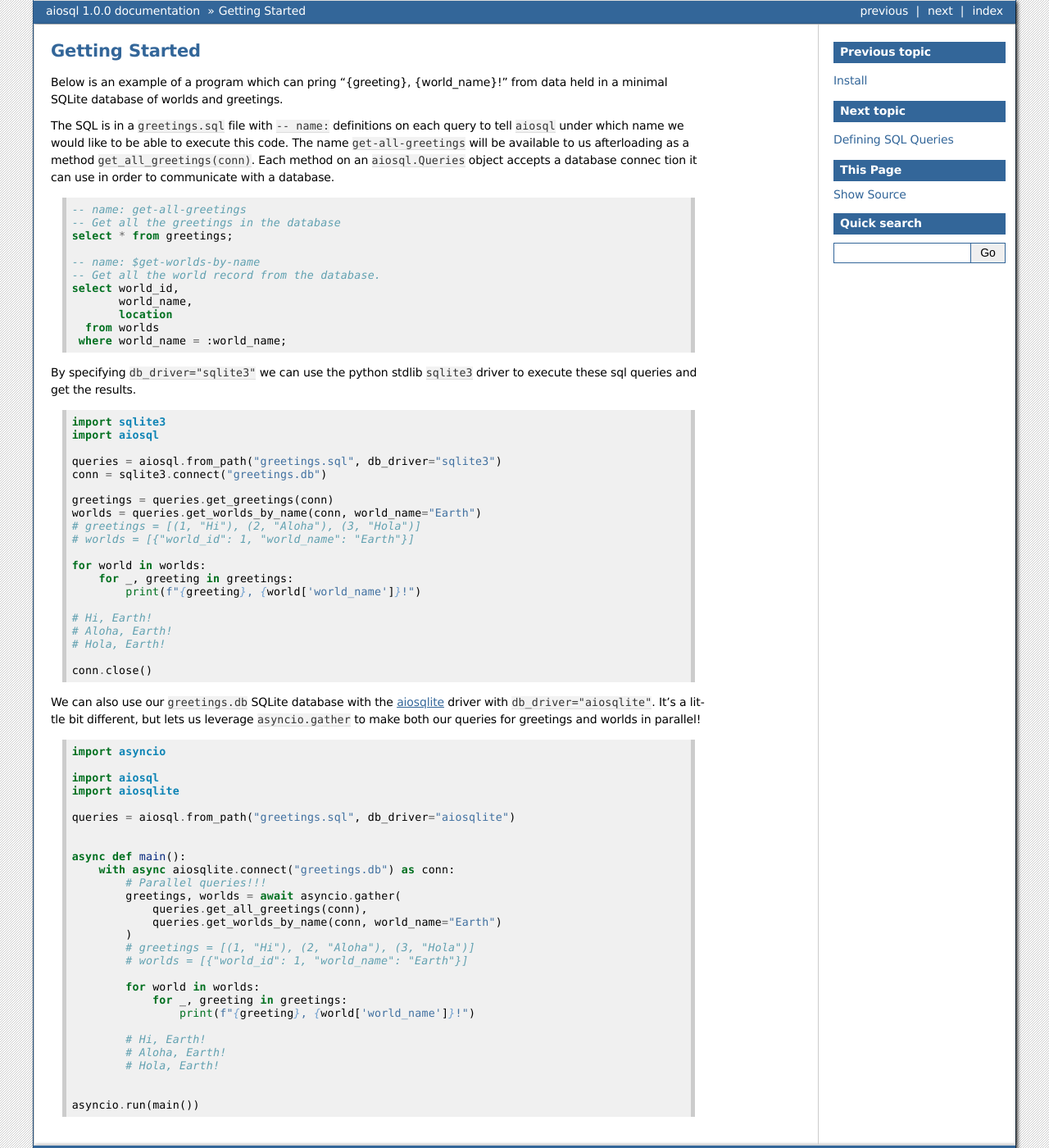
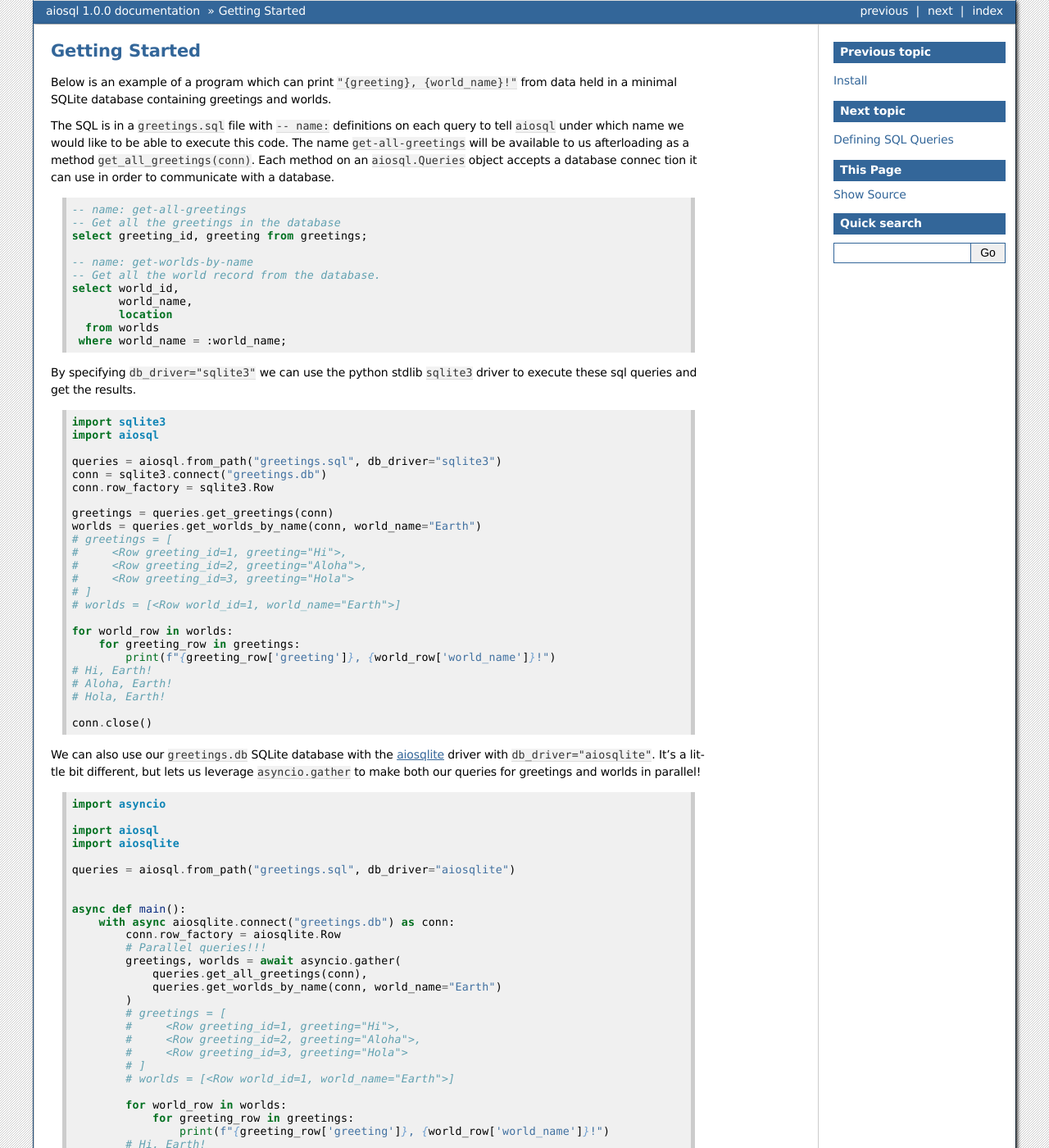
Before and after one commit to nackjicholson/aiosql, a Sphinx documentation site: the page built from docs/getting_started.rst, in a window 1280 px wide and 1400 px high. Shown: the whole window at 82% size. Built offline with Sphinx 7.4.7, drawn with Linux system fonts in a browser that asks for light colours; pages that are not in the unit, such as notebooks, are missing from menus.

```diff
--- a/docs/defining_queries.rst
+++ b/docs/defining_queries.rst
@@ -6,5 +6,4 @@
 
 * ``-- name:`` definitions
 * ``--`` comments and how they get turned into function docs.
-* I should test that writing multiple statements between definitions works. So, multiple ``;``
-* ``$``, ``!``, ``<!`` operator types, how to use them and what they do.
+* ``!``, ``<!``, ``*!``, ``#`` operator types, how to use them and what they do.
--- a/docs/getting_started.rst
+++ b/docs/getting_started.rst
@@ -2,8 +2,8 @@
 Getting Started
 ###############
 
-Below is an example of a program which can pring "{greeting}, {world_name}!" from data held in a minimal SQLite database of
-worlds and greetings.
+Below is an example of a program which can print ``"{greeting}, {world_name}!"`` from data held in a minimal SQLite
+database containing greetings and worlds.
 
 The SQL is in a ``greetings.sql`` file with ``-- name:`` definitions on each query to tell ``aiosql`` under which name
 we would like to be able to execute this code. The name ``get-all-greetings`` will be available to us afterloading as
@@ -14,9 +14,9 @@
 
     -- name: get-all-greetings
     -- Get all the greetings in the database
-    select * from greetings;
+    select greeting_id, greeting from greetings;
 
-    -- name: $get-worlds-by-name
+    -- name: get-worlds-by-name
     -- Get all the world record from the database.
     select world_id,
            world_name,
@@ -34,16 +34,20 @@
 
     queries = aiosql.from_path("greetings.sql", db_driver="sqlite3")
     conn = sqlite3.connect("greetings.db")
+    conn.row_factory = sqlite3.Row
 
     greetings = queries.get_greetings(conn)
     worlds = queries.get_worlds_by_name(conn, world_name="Earth")
-    # greetings = [(1, "Hi"), (2, "Aloha"), (3, "Hola")]
-    # worlds = [{"world_id": 1, "world_name": "Earth"}]
+    # greetings = [
+    #     <Row greeting_id=1, greeting="Hi">,
+    #     <Row greeting_id=2, greeting="Aloha">,
+    #     <Row greeting_id=3, greeting="Hola">
+    # ]
+    # worlds = [<Row world_id=1, world_name="Earth">]
 
-    for world in worlds:
-        for _, greeting in greetings:
-            print(f"{greeting}, {world['world_name']}!")
-
+    for world_row in worlds:
+        for greeting_row in greetings:
+            print(f"{greeting_row['greeting']}, {world_row['world_name']}!")
     # Hi, Earth!
     # Aloha, Earth!
     # Hola, Earth!
@@ -67,18 +71,22 @@
 
     async def main():
         with async aiosqlite.connect("greetings.db") as conn:
+            conn.row_factory = aiosqlite.Row
             # Parallel queries!!!
             greetings, worlds = await asyncio.gather(
                 queries.get_all_greetings(conn),
                 queries.get_worlds_by_name(conn, world_name="Earth")
             )
-            # greetings = [(1, "Hi"), (2, "Aloha"), (3, "Hola")]
-            # worlds = [{"world_id": 1, "world_name": "Earth"}]
+            # greetings = [
+            #     <Row greeting_id=1, greeting="Hi">,
+            #     <Row greeting_id=2, greeting="Aloha">,
+            #     <Row greeting_id=3, greeting="Hola">
+            # ]
+            # worlds = [<Row world_id=1, world_name="Earth">]
 
-            for world in worlds:
-                for _, greeting in greetings:
-                    print(f"{greeting}, {world['world_name']}!")
-
+            for world_row in worlds:
+                for greeting_row in greetings:
+                    print(f"{greeting_row['greeting']}, {world_row['world_name']}!")
             # Hi, Earth!
             # Aloha, Earth!
             # Hola, Earth!
--- a/docs/index.rst
+++ b/docs/index.rst
@@ -37,7 +37,7 @@
 
     -- name: get-all-greetings
     -- Get all the greetings in the database
-    select * from greetings;
+    select greeting_id, greeting from greetings;
 
     -- name: $get-users-by-username
     -- Get all the users from the database,
```
Also changed, not shown: other parts of docs/index.rst (+1 -1 lines), docs/upgrading.rst (added, +19 -0 lines), 9 other files.
